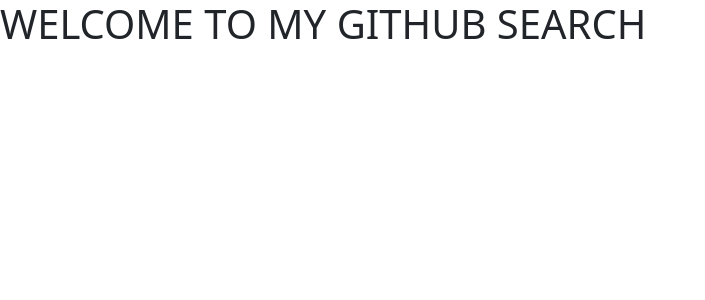
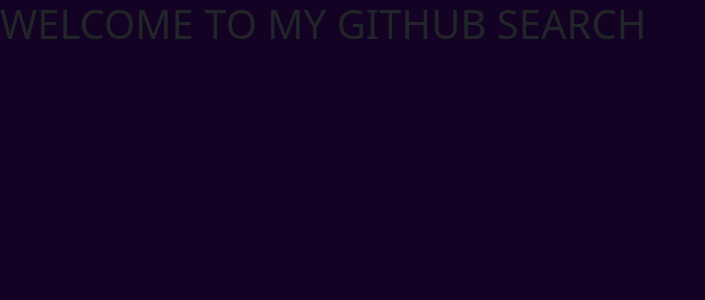
Before and after one commit to LoiseMulwa/git-hub, an Angular app: page / in a window 1280 px wide. Shown: the top 300 px of the page, without its empty margins (0-705 px from the left). Built offline with nearby package versions, Linux system fonts and the light colour scheme.

Commit message:
st: Added a background color

```diff
--- a/src/styles.css
+++ b/src/styles.css
@@ -1 +1,4 @@
 /* You can add global styles to this file, and also import other style files */
+body{
+    background-color: #130224;
+}
```
